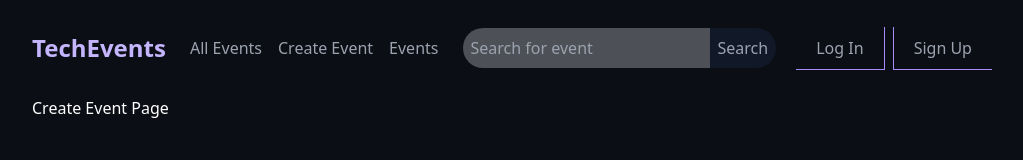
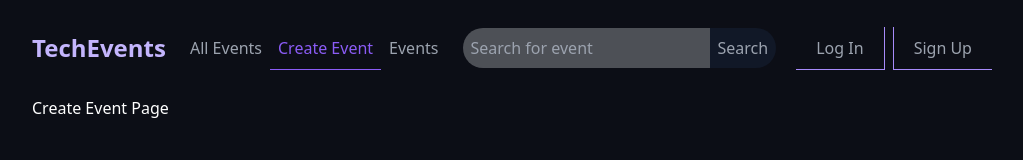
Before and after one commit to Mustycodes/tech-events-app, a React (Create React App) app: page /events/new in a window 1280 px wide. Shown: the top 160 px of the page, without its empty margins (128-1151 px from the left). Built offline with nearby package versions, Linux system fonts and the light colour scheme; the HTML template or start-up script is replaced by a standard one.

Commit message:
add active style to navlinks

```diff
--- a/src/components/Header.tsx
+++ b/src/components/Header.tsx
@@ -1,11 +1,16 @@
-import { Link } from "react-router-dom";
+import { Link, NavLink } from "react-router-dom";
 import { NavItemProps } from "../shared/types/types";
 const Header = () => {
-  const NavItem:React.FC<NavItemProps> = ({to, children}) => (
+  const NavItem: React.FC<NavItemProps> = ({ to, children }) => (
     <li>
-      <Link className="py-2.5 px-2" to={to}>
+      <NavLink
+        exact
+        activeClassName="text-purple-500 border-b border-purple-500"
+        className="py-2.5 px-2 hover:bg-gray-800"
+        to={to}
+      >
         {children}
-      </Link>
+      </NavLink>
     </li>
   );
   return (
@@ -17,9 +22,9 @@ const Header = () => {
       </div>
       <nav>
         <ul className="flex">
-         <NavItem to="/events">All Events</NavItem>
-         <NavItem to="/events/new">Create Event</NavItem>
-         <NavItem to="/">Events</NavItem>
+          <NavItem to="/events">All Events</NavItem>
+          <NavItem to="/events/new">Create Event</NavItem>
+          <NavItem to="/vrfr">Events</NavItem>
         </ul>
       </nav>
       <form>
--- a/src/pages/eventDetailsPage.tsx
+++ b/src/pages/eventDetailsPage.tsx
@@ -1,6 +1,5 @@
 import { useParams, Link } from "react-router-dom";
 import { eventData } from "../mockData";
-import { GrPrevious } from "react-icons/gr";
 const EventDetailsPage = () => {
   const { id } = useParams<{ id: string }>();
   const singleEvent = eventData.find((event) => event.id === Number(id));
```
